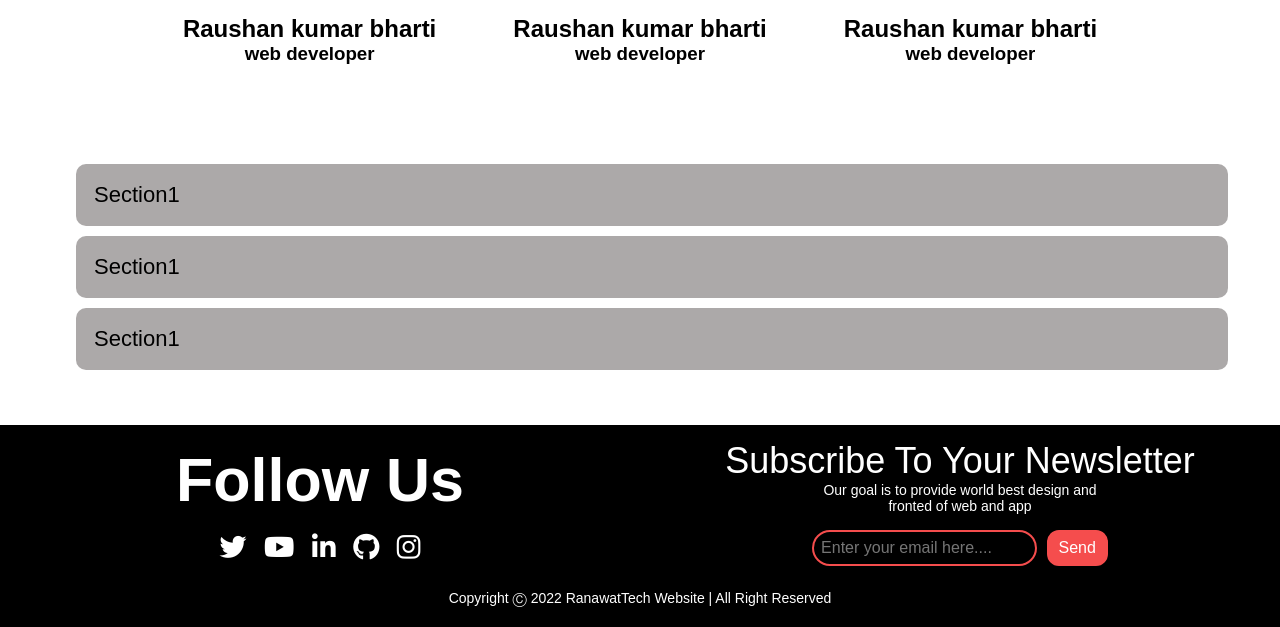
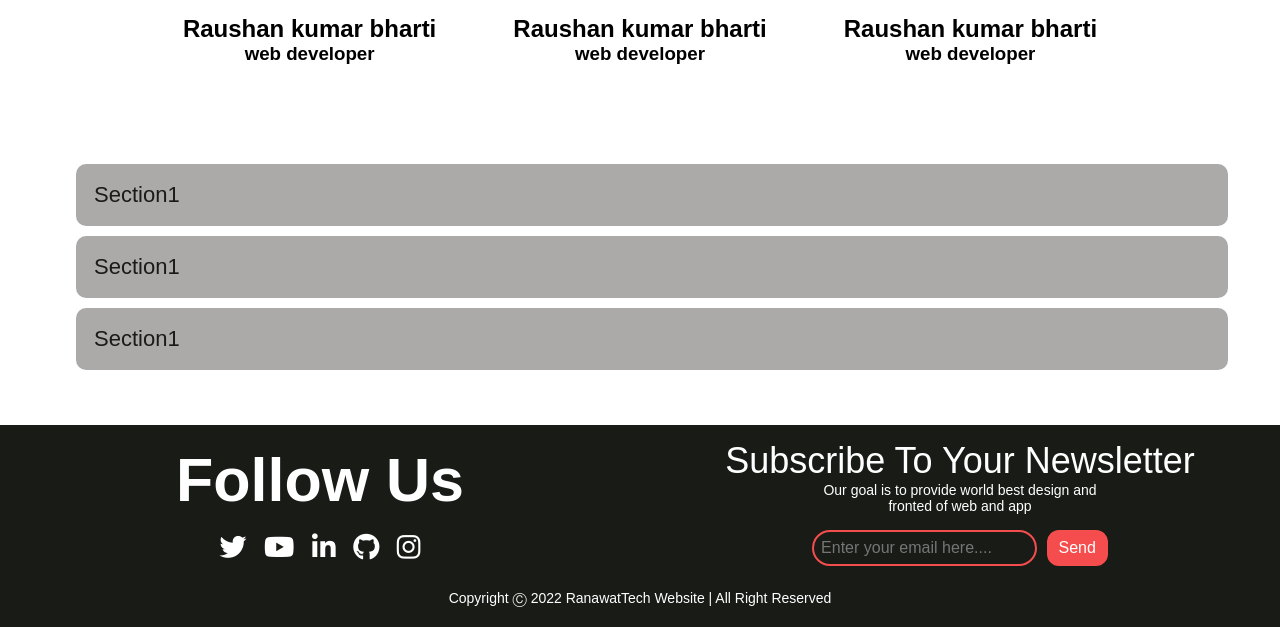
Before and after one commit to RanawatTech/ranawatwebsite, a PHP site: page / in a window 1280 px wide. Shown: the part 4287-4914 px from the top of the page. Run offline with PHP 8.4, Linux system fonts and the light colour scheme; some libraries are stand-ins or nearby versions.

Commit message:
change black color

```diff
--- a/assets/style/style.css
+++ b/assets/style/style.css
@@ -196,7 +196,7 @@
 }
 .fas:hover{
     /* cursor: pointer; */
-    color: black;
+    color: var(--black);
 }
 .videocontainer{
     padding: 66px 366px;
@@ -255,7 +255,7 @@
 
 .accordion{
  background-color: rgb(172, 169, 169);
- color: black;
+ color: var(--black);
  cursor: pointer;
  padding: 18px;
  width: 90%;
@@ -283,7 +283,7 @@
 }
 .footer{
 
-    background-color: black;
+    background-color: var(--black);
     width: 100%;
 
     margin-top: 50px;
```
